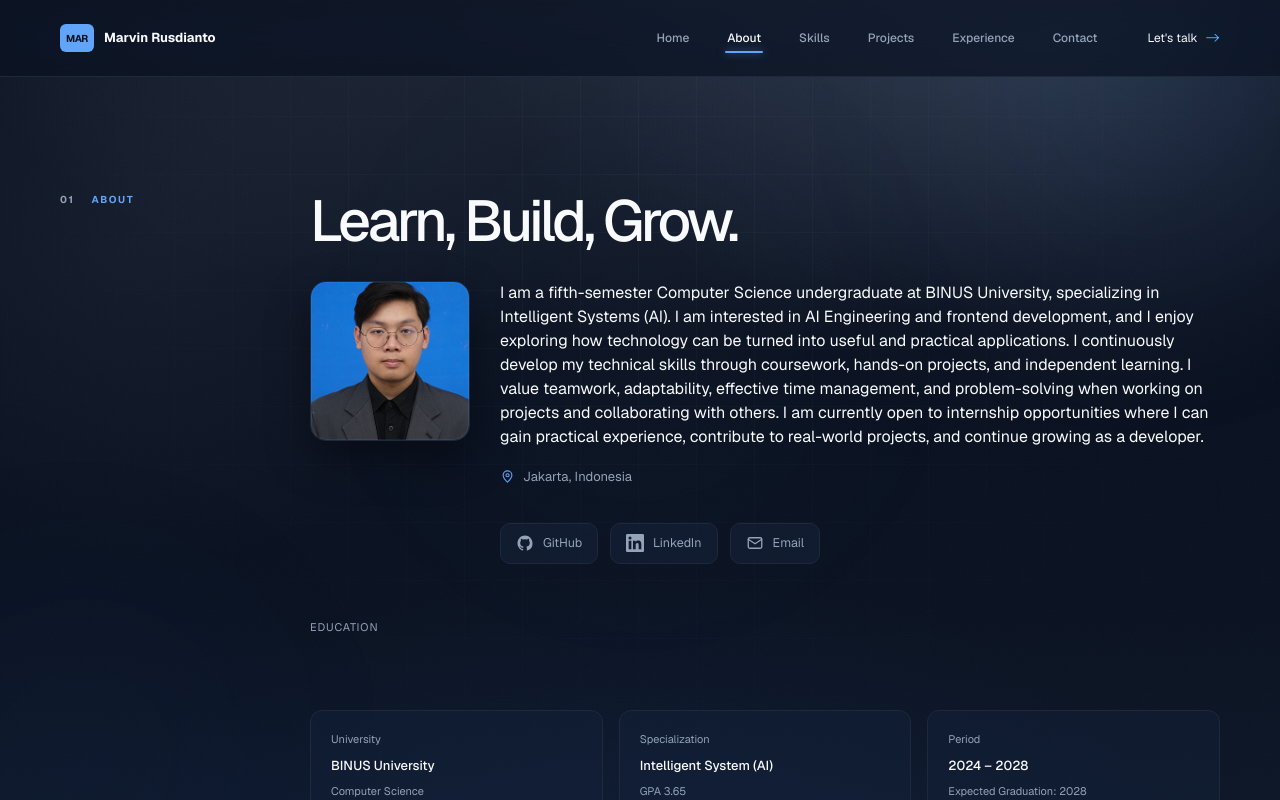
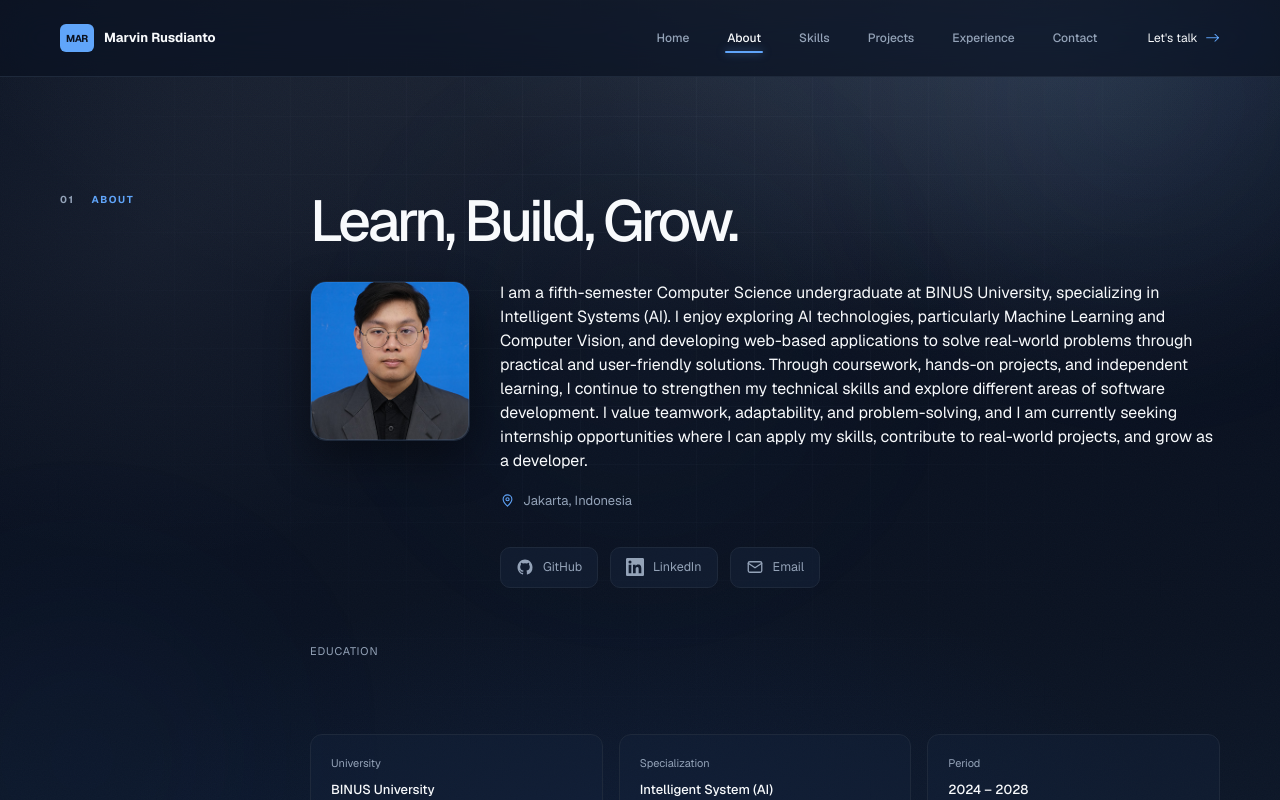
Before and after one commit to Vinn673/personal-portofolio, a Next.js app: page /about in a window 1280 px wide. Shown: the top 800 px of the page. Built offline with nearby package versions, Linux system fonts and the light colour scheme.

Commit message:
update text

```diff
--- a/src/app/about/page.tsx
+++ b/src/app/about/page.tsx
@@ -38,16 +38,17 @@ export default function AboutPage() {
             <div>
               <p>
                 I am a fifth-semester Computer Science undergraduate at BINUS
-                University, specializing in Intelligent Systems (AI). I am
-                interested in AI Engineering and frontend development, and I
-                enjoy exploring how technology can be turned into useful and
-                practical applications. I continuously develop my technical
-                skills through coursework, hands-on projects, and independent
-                learning. I value teamwork, adaptability, effective time
-                management, and problem-solving when working on projects and
-                collaborating with others. I am currently open to internship
-                opportunities where I can gain practical experience, contribute
-                to real-world projects, and continue growing as a developer.
+                University, specializing in Intelligent Systems (AI). I enjoy
+                exploring AI technologies, particularly Machine Learning and
+                Computer Vision, and developing web-based applications to solve
+                real-world problems through practical and user-friendly
+                solutions. Through coursework, hands-on projects, and
+                independent learning, I continue to strengthen my technical
+                skills and explore different areas of software development. I
+                value teamwork, adaptability, and problem-solving, and I am
+                currently seeking internship opportunities where I can apply my
+                skills, contribute to real-world projects, and grow as a
+                developer.
               </p>
               <p className="about-location">
                 <PinIcon aria-hidden="true" /> {profile.location}
--- a/src/components/Footer.tsx
+++ b/src/components/Footer.tsx
@@ -6,7 +6,7 @@ export function Footer() {
     <footer className="site-footer">
       <div className="container footer-wrap">
         <span>{profile.name}</span>
-        <span>AI Engineering / frontend development</span>
+        <span>Intelligent System</span>
         <span>
           {profile.location} / {year}
         </span>
--- a/src/data/profile.ts
+++ b/src/data/profile.ts
@@ -18,7 +18,7 @@ export const profile = {
 
   // Short intro used on the home hero.
   intro:
-    "Computer Science undergraduate at BINUS University, specializing in Intelligent Systems, with an interest in AI Engineering and frontend development.",
+    "Computer Science undergraduate at BINUS University, specializing in Intelligent Systems (AI). I enjoy exploring AI technologies and developing web based applications to build practical and user friendly solutions.",
 
   // Longer bio used on the About page (Bahasa Indonesia).
   bio:
```
Also changed, not shown: 1 other file (tests, documents, lock files or other folders).
